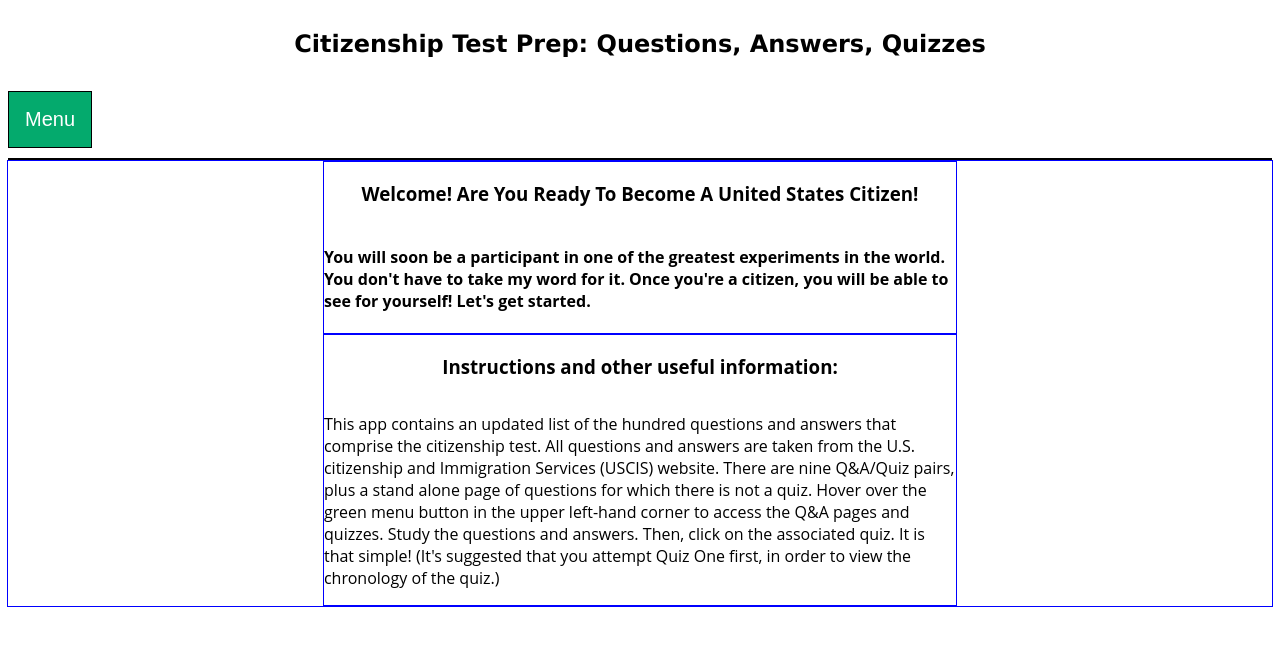
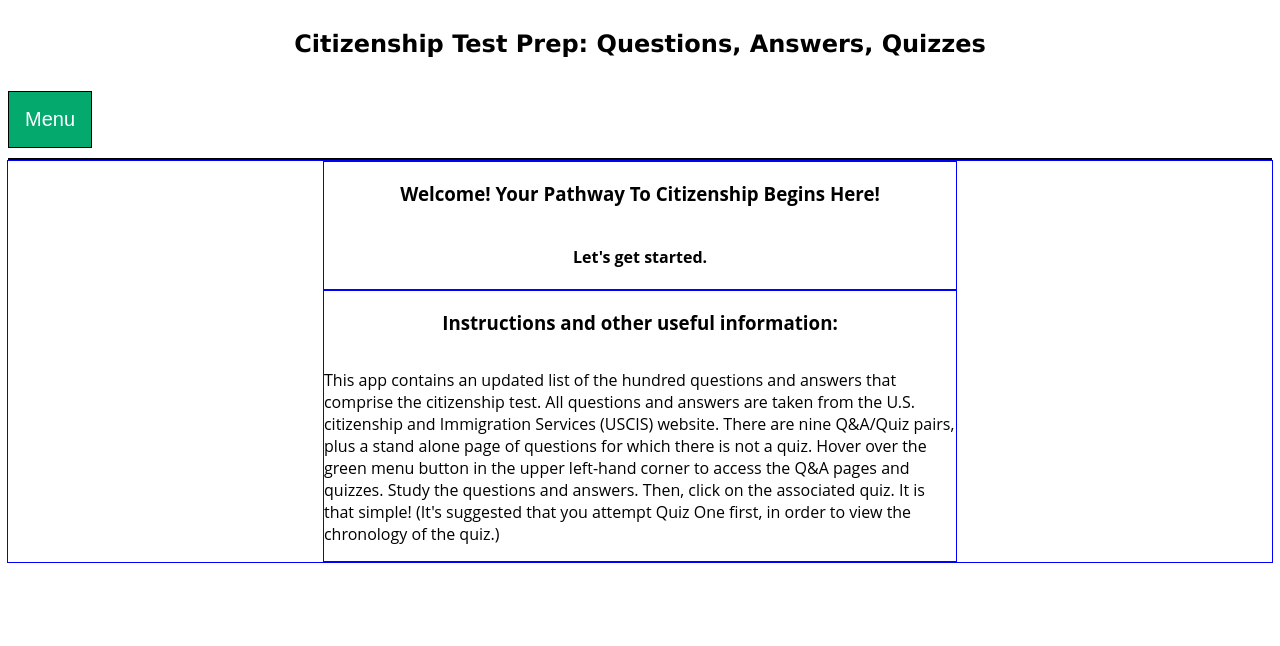
Before and after one commit to mmaustin/citizenship-questions-answers, a React (Create React App) app in the folder citizenship-frontend/: page / in a window 1280 px wide. Shown: the top 646 px of the page. Built offline with nearby package versions, Linux system fonts and the light colour scheme.

Commit message:
changed the welcome container's banner messages

```diff
--- a/citizenship-frontend/src/features/homePage/HomePage.js
+++ b/citizenship-frontend/src/features/homePage/HomePage.js
@@ -4,10 +4,8 @@ export const HomePage = () => {
     return(
         <div id='home-container'>
             <div id='home-welcome'>
-                <h3>Welcome! Are You Ready To Become A United States Citizen!</h3>
-                <h4>You will soon be a participant in one of the greatest experiments in the world.
-                   You don't have to take my word for it. Once you're a citizen, you will be able
-                   to see for yourself! Let's get started.
+                <h3>Welcome! Your Pathway To Citizenship Begins Here!</h3>
+                <h4>Let's get started.
                 </h4>
             </div>
             <div id='home-instructions'>
```
